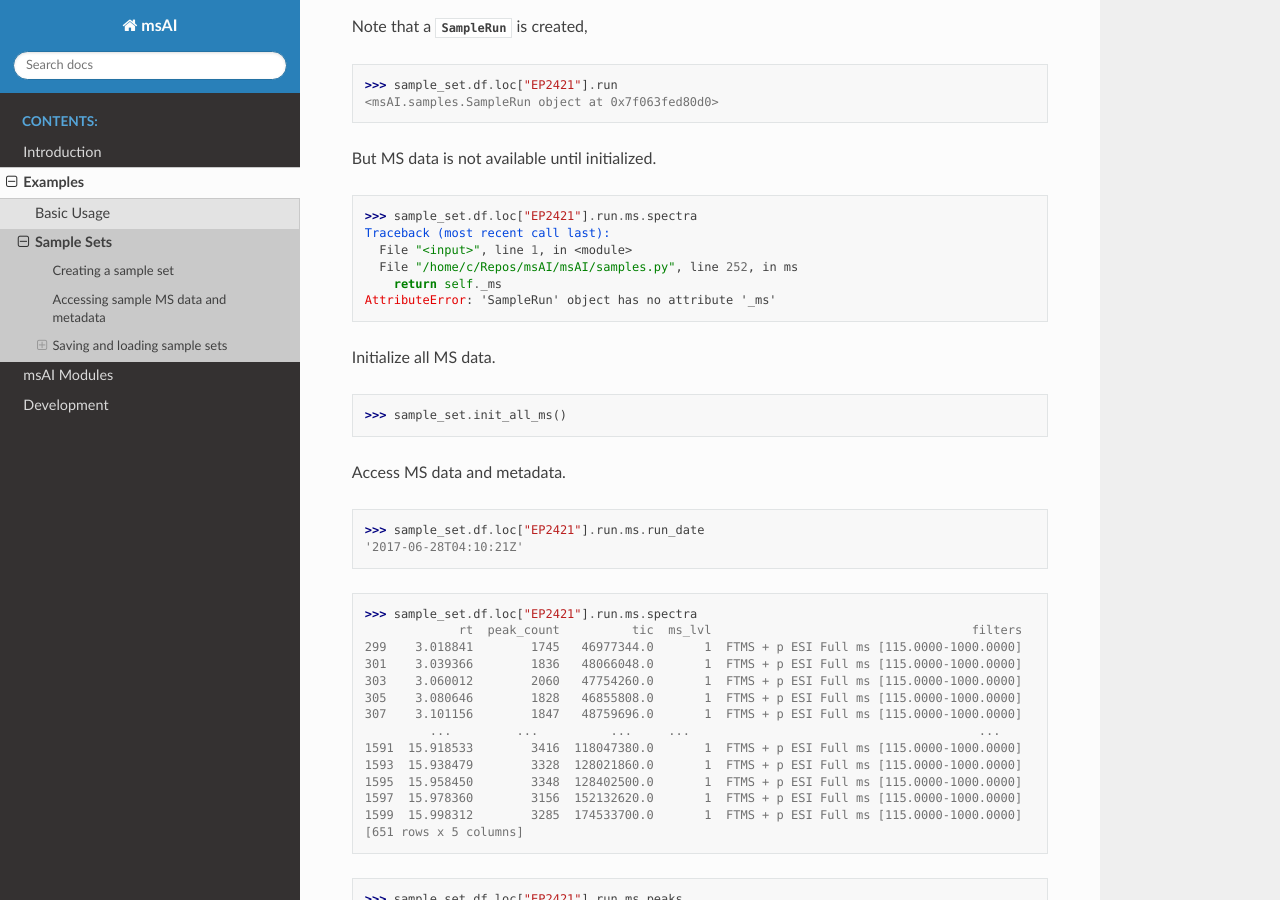
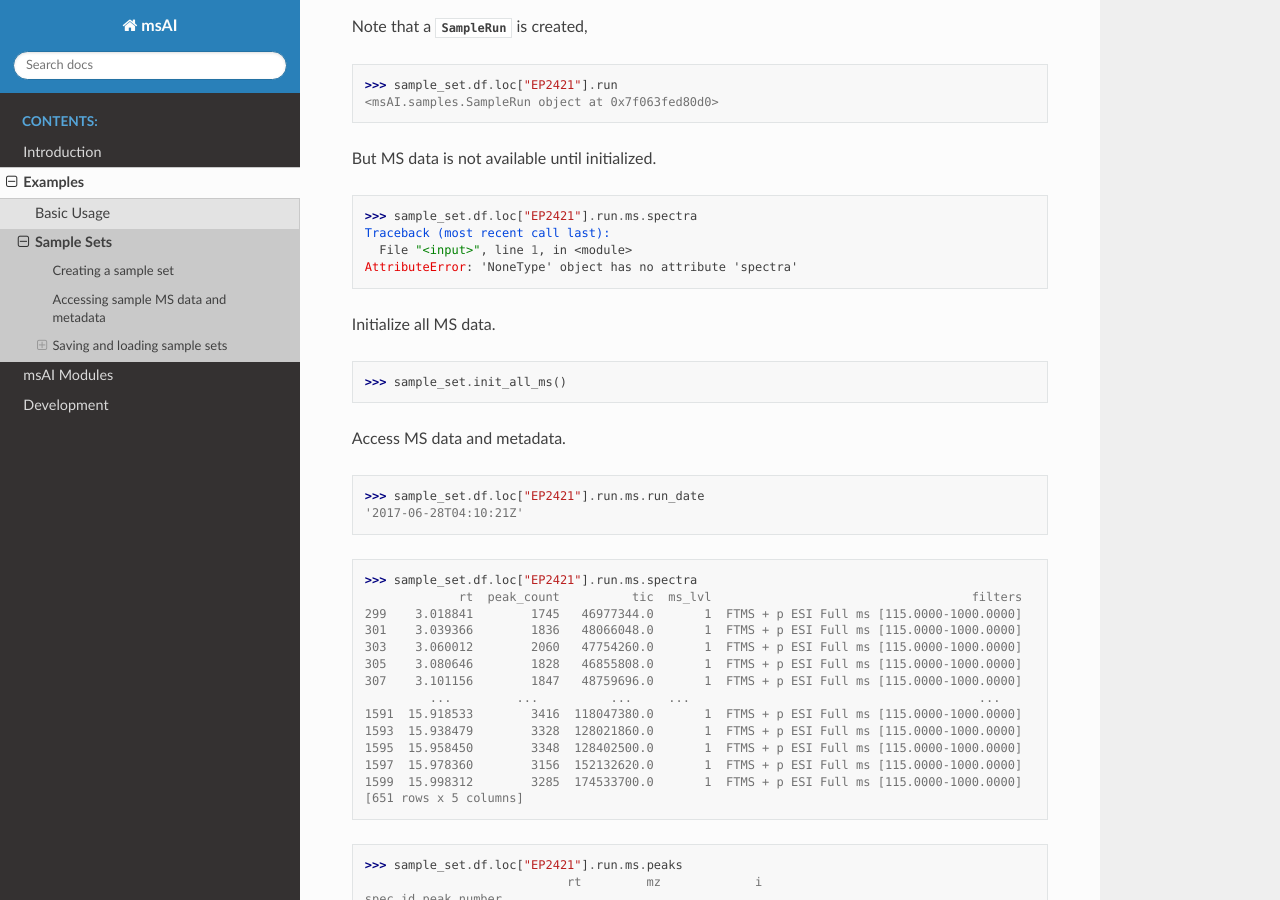
Before and after one commit to IsotopeC/msAI, a Sphinx documentation site: the page built from docs/examples/sampleSets.rst, in a window 1280 px wide and 900 px high, scrolled down 1757 px. Built offline with Sphinx 7.4.7 and the Read the Docs theme 2.0.0, drawn with Linux system fonts in a browser that asks for light colours.

Commit message:
Updated example error output

```diff
--- a/docs/examples/sampleSets.rst
+++ b/docs/examples/sampleSets.rst
@@ -87,9 +87,7 @@ But MS data is not available until initialized.
 >>> sample_set.df.loc["EP2421"].run.ms.spectra
 Traceback (most recent call last):
   File "<input>", line 1, in <module>
-  File "/home/c/Repos/msAI/msAI/samples.py", line 252, in ms
-    return self._ms
-AttributeError: 'SampleRun' object has no attribute '_ms'
+AttributeError: 'NoneType' object has no attribute 'spectra'
 
 Initialize all MS data.
 
```
